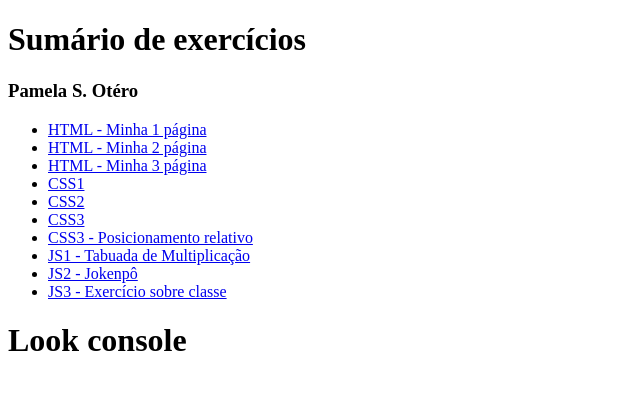
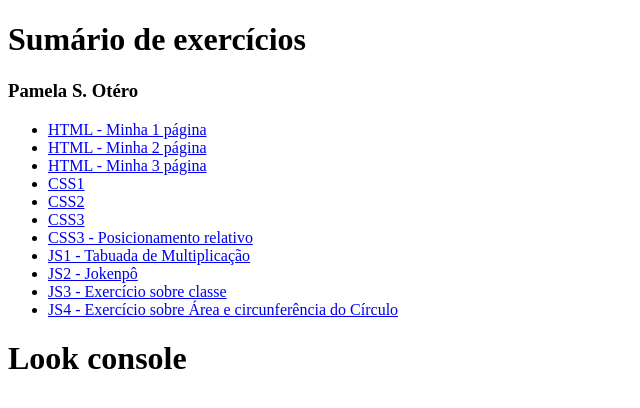
Before and after one commit to pamelaotero/progweb2024, a plain HTML site: page index.html in a window 1280 px wide. Shown: the whole page, without its empty margins (0-640 px from the left). Drawn offline with Linux system fonts and the light colour scheme.

Commit message:
feat-js4:inserted sumarry js4

```diff
--- a/index.html
+++ b/index.html
@@ -19,6 +19,7 @@
     <li><a target="_blank" href="./JS1/JS1.html">JS1 - Tabuada de Multiplicação</a></li>
     <li><a target="_blank" href="./JS2/JS2.html">JS2 - Jokenpô</a></li>
     <li><a target="_blank" href="./JS3/JS3.html">JS3 - Exercício sobre classe</a></li>
+    <li><a target="_blank" href="./JS4/JS4.html">JS4 - Exercício sobre Área e circunferência do Círculo</a></li>
   </ul>
   <h1>Look console</h1>
 </body>
```
Also changed, not shown: JS3/JS3.html (indentation only).
